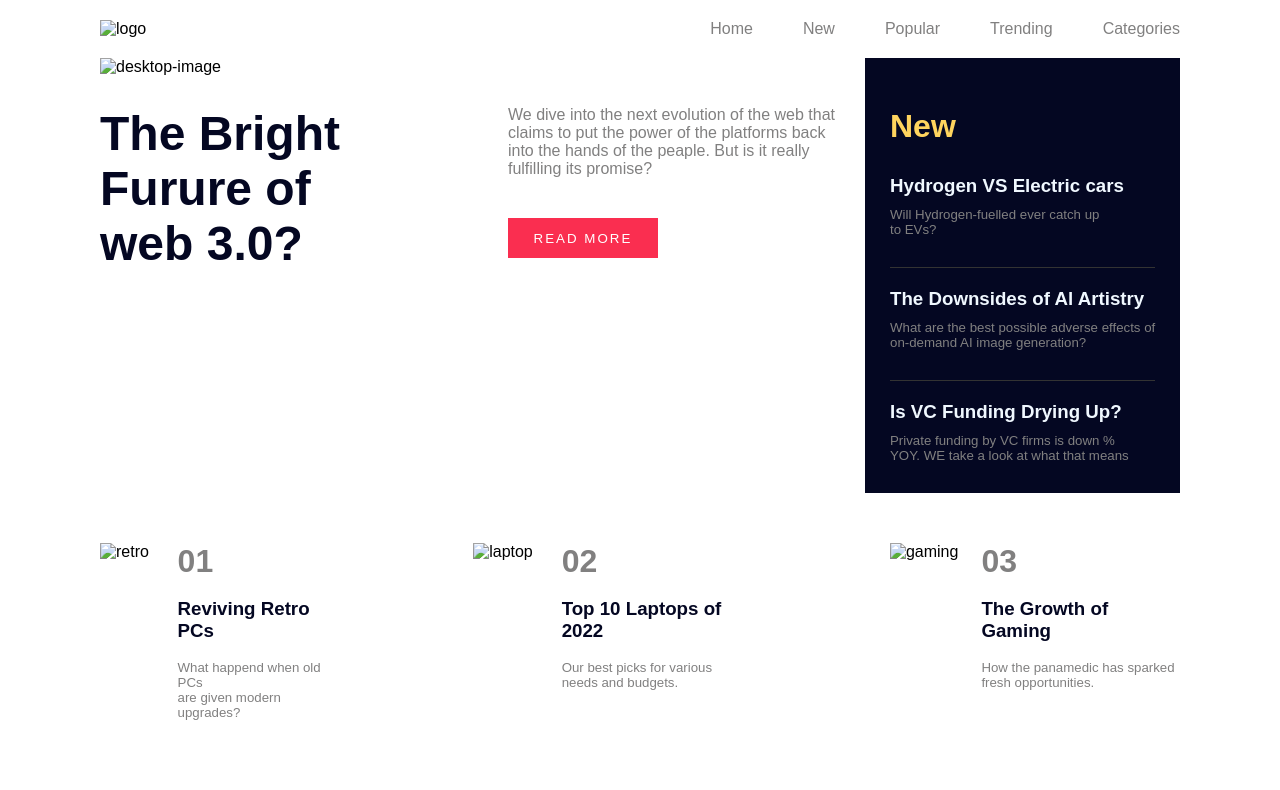
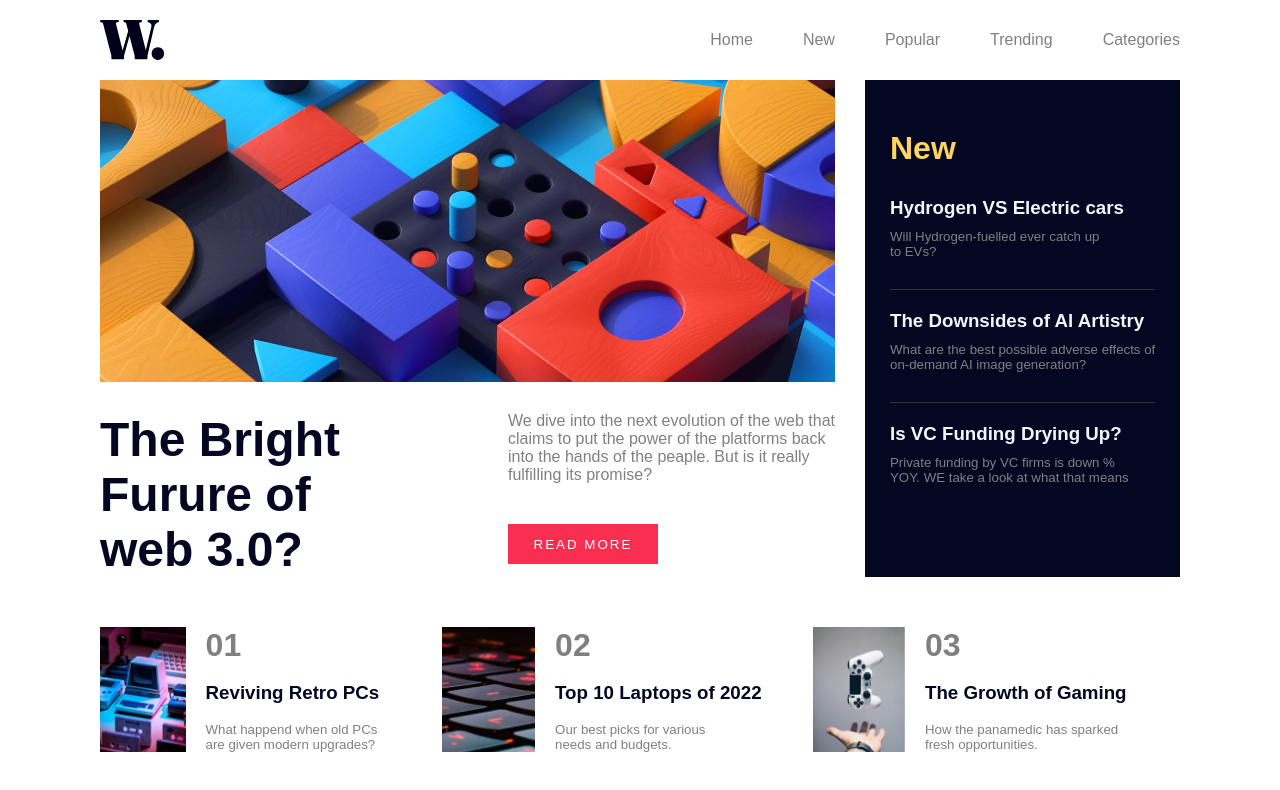
Before and after one commit to omarabdallah10/HomePage, a plain HTML site: page index.html in a window 1280 px wide. Drawn offline with Linux system fonts and the light colour scheme; the site is published under a folder, as on GitHub Pages, so addresses that start at the root find nothing.

Commit message:
Update index.html

```diff
--- a/index.html
+++ b/index.html
@@ -9,7 +9,7 @@
 </head>
 <body>
     <div id="nav-bar">
-        <img src="/logo.svg" alt="logo">
+        <img src="logo.svg" alt="logo">
         <ul id="features">
             <li class="feature">Home</li>
             <li class="feature">New</li>
@@ -23,7 +23,7 @@
 
         <div id="left">
 
-            <img id="destop-img" src="/image-web-3-desktop.jpg" alt="desktop-image">
+            <img id="destop-img" src="image-web-3-desktop.jpg" alt="desktop-image">
 
             <div id="left-bottom">
 
@@ -56,21 +56,21 @@
 
     <div id="down">
         <div class="small-block">
-            <img class="down-imgs" src="/image-retro-pcs.jpg" alt="retro">
+            <img class="down-imgs" src="image-retro-pcs.jpg" alt="retro">
 
             <div class="des-blocks">
                 <p ><h1 class="pic-num">01</h1><br><h3 class="pic-title">Reviving Retro PCs</h3><br><h5 class="pic-des">What happend when old PCs <br>are given modern upgrades?</h5></p>
             </div>
         </div>
         <div class="small-block">
-            <img class="down-imgs" src="/image-top-laptops.jpg" alt="laptop">
+            <img class="down-imgs" src="image-top-laptops.jpg" alt="laptop">
 
             <div class="des-blocks">
                 <p><h1 class="pic-num">02</h1><br><h3 class="pic-title">Top 10 Laptops of 2022</h3><br><h5 class="pic-des">Our best picks for various <br>needs and budgets.</h5></p>
             </div>
         </div>
         <div class="small-block">
-            <img class="down-imgs" src="/image-gaming-growth.jpg" alt="gaming">
+            <img class="down-imgs" src="image-gaming-growth.jpg" alt="gaming">
 
             <div class="des-blocks">
                 <p ><h1 class="pic-num">03</h1><br><h3 class="pic-title">The Growth of Gaming</h3><br><h5 class="pic-des">How the panamedic has sparked<br>fresh opportunities.</h5></p>
```
